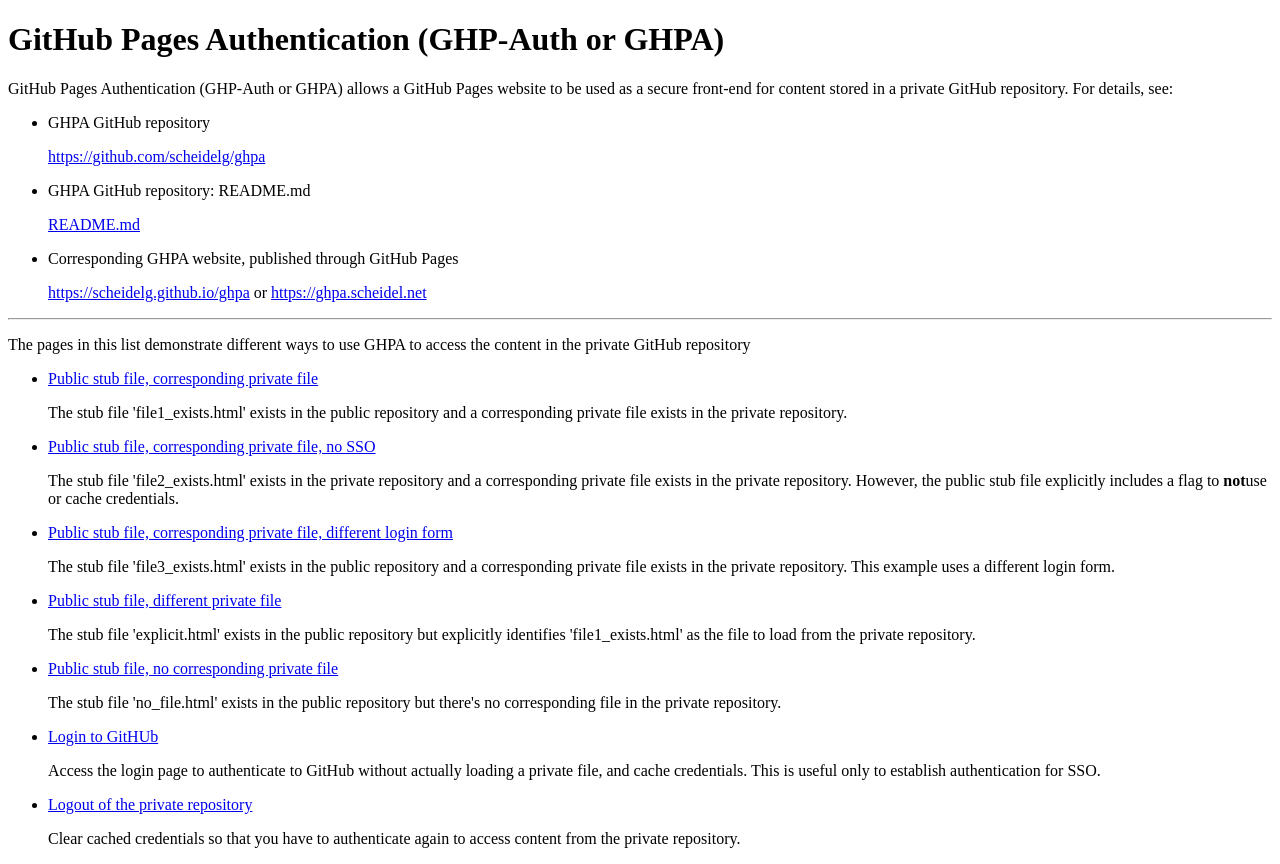
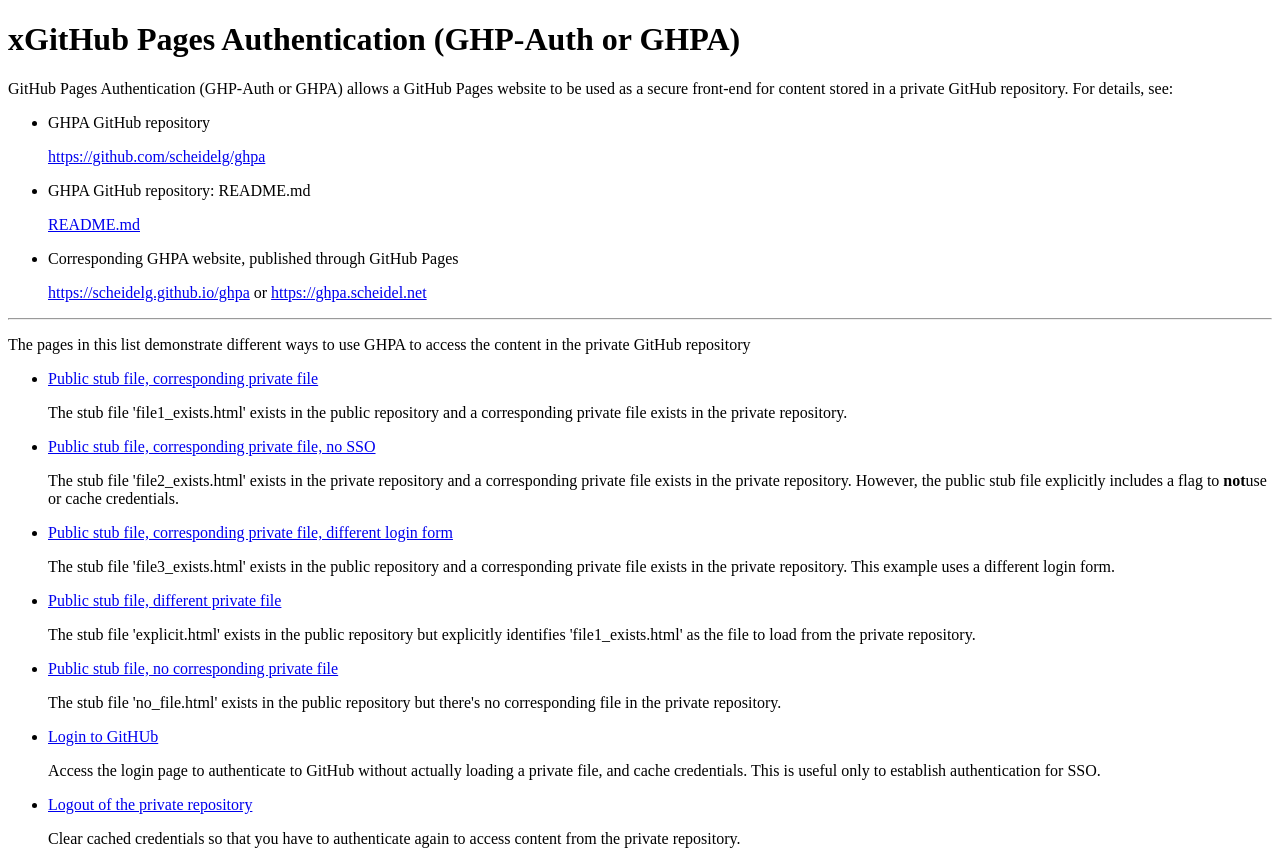
Before and after one commit to scheidelg/ghpa, a plain HTML site: page index.html in a window 1280 px wide. Drawn offline with Linux system fonts and the light colour scheme.

Commit message:
Update index.html

```diff
--- a/index.html
+++ b/index.html
@@ -8,7 +8,7 @@
             GHPA requires client-side JavaScript to be enabled. Please enable JavaScript and reload the page.
         <p></noscript>
 
-        <h1>GitHub Pages Authentication (GHP-Auth or GHPA)</h1>
+        <h1>xGitHub Pages Authentication (GHP-Auth or GHPA)</h1>
 
         <p>GitHub Pages Authentication (GHP-Auth or GHPA) allows a GitHub Pages website to be used as a secure front-end for content stored in a private GitHub repository. For details, see:</p>
         <ul>
```
